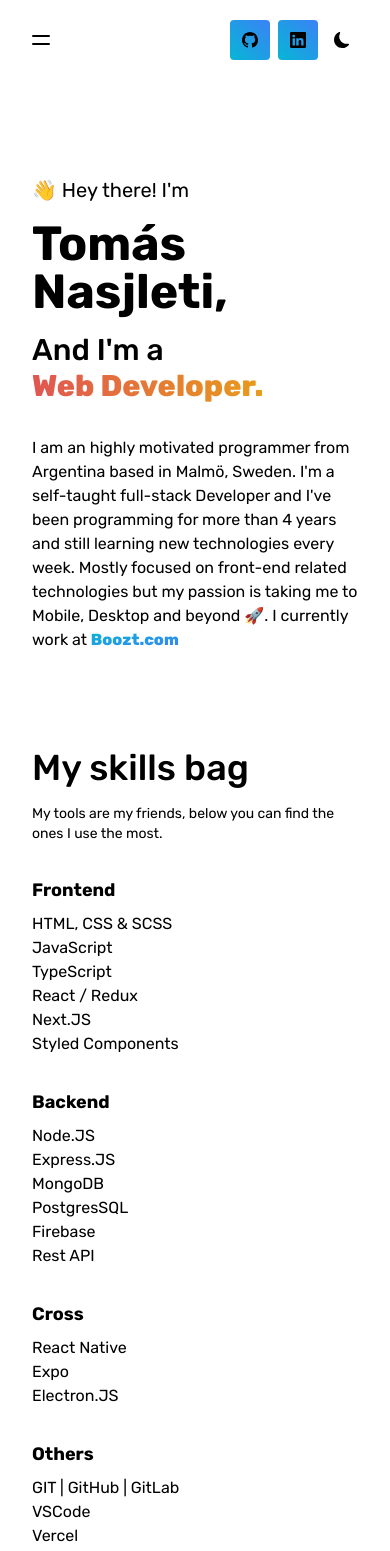
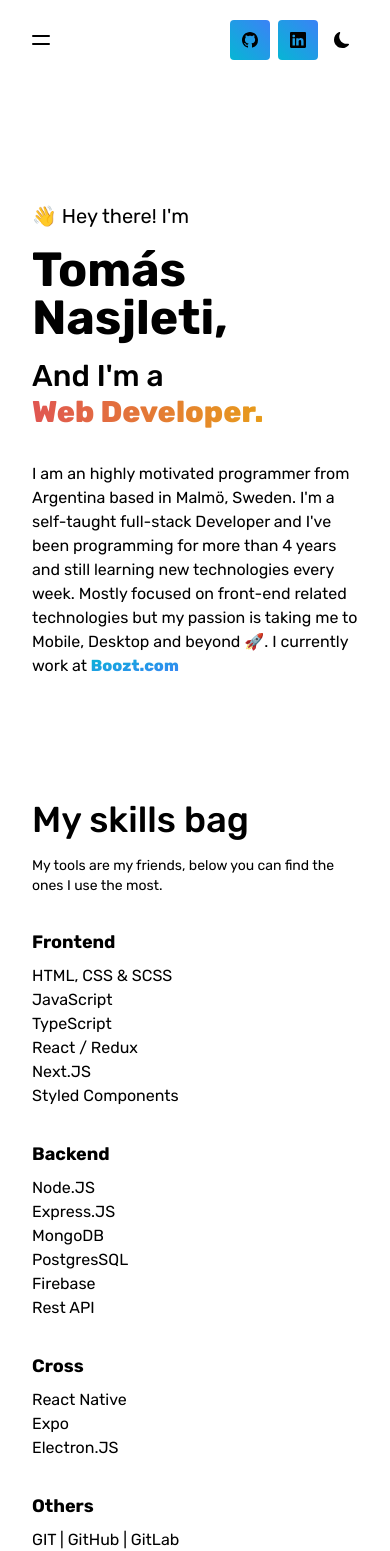
Before and after one commit to TomAndril/mywebsite-v2, a Next.js app: page / in a window 390 px wide. Shown: the top 1551 px of the page. Built offline with nearby package versions, Linux system fonts and the light colour scheme.

Commit message:
new margin approach

```diff
--- a/pages/about.tsx
+++ b/pages/about.tsx
@@ -11,7 +11,7 @@ const About: NextPage = () => {
       title="Tomas Nasjleti - About me"
       description="Information about me"
     >
-      <div className="mt-24 min-h-heroHeight">
+      <div className="m-section">
         <Text variant="h1" className="my-4 text-4xl font-medium">
           About Me
         </Text>
--- a/sections/Hero.tsx
+++ b/sections/Hero.tsx
@@ -3,7 +3,7 @@ import Text from "../components/Text"
 
 const Hero: React.FC = () => {
   return (
-    <div className="mt-24 md:mt-36 min-h-heroHeight">
+    <div className="m-section">
       <Text
         variant="span"
         className="text-xl sm:text-2xl md:text-3xl lg:text-4xl"
--- a/sections/MySkills.tsx
+++ b/sections/MySkills.tsx
@@ -2,7 +2,7 @@ import Text from "../components/Text"
 
 const MySkills: React.FC = () => {
   return (
-    <div className="mt-24 min-h-sectionHeight">
+    <div className="m-section">
       <Text variant="h3" className="text-4xl font-medium">
         My skills bag
       </Text>
--- a/sections/Projects/index.tsx
+++ b/sections/Projects/index.tsx
@@ -3,7 +3,7 @@ import ProjectCard from "./ProjectCard"
 
 const Projects = () => {
   return (
-    <div className="mt-24 min-h-sectionHeight" id="#projects">
+    <div className="m-section" id="#projects">
       <Text
         variant="h3"
         className="text-4xl font-medium text-black dark:text-white"
--- a/tailwind.config.js
+++ b/tailwind.config.js
@@ -14,6 +14,9 @@ module.exports = {
       animation: {
         hero: "hero 10s ease infinite",
       },
+      margin: {
+        section: "calc(5vh + 5rem) 0",
+      },
       keyframes: {
         hero: {
           "0%, 100%": {
```
